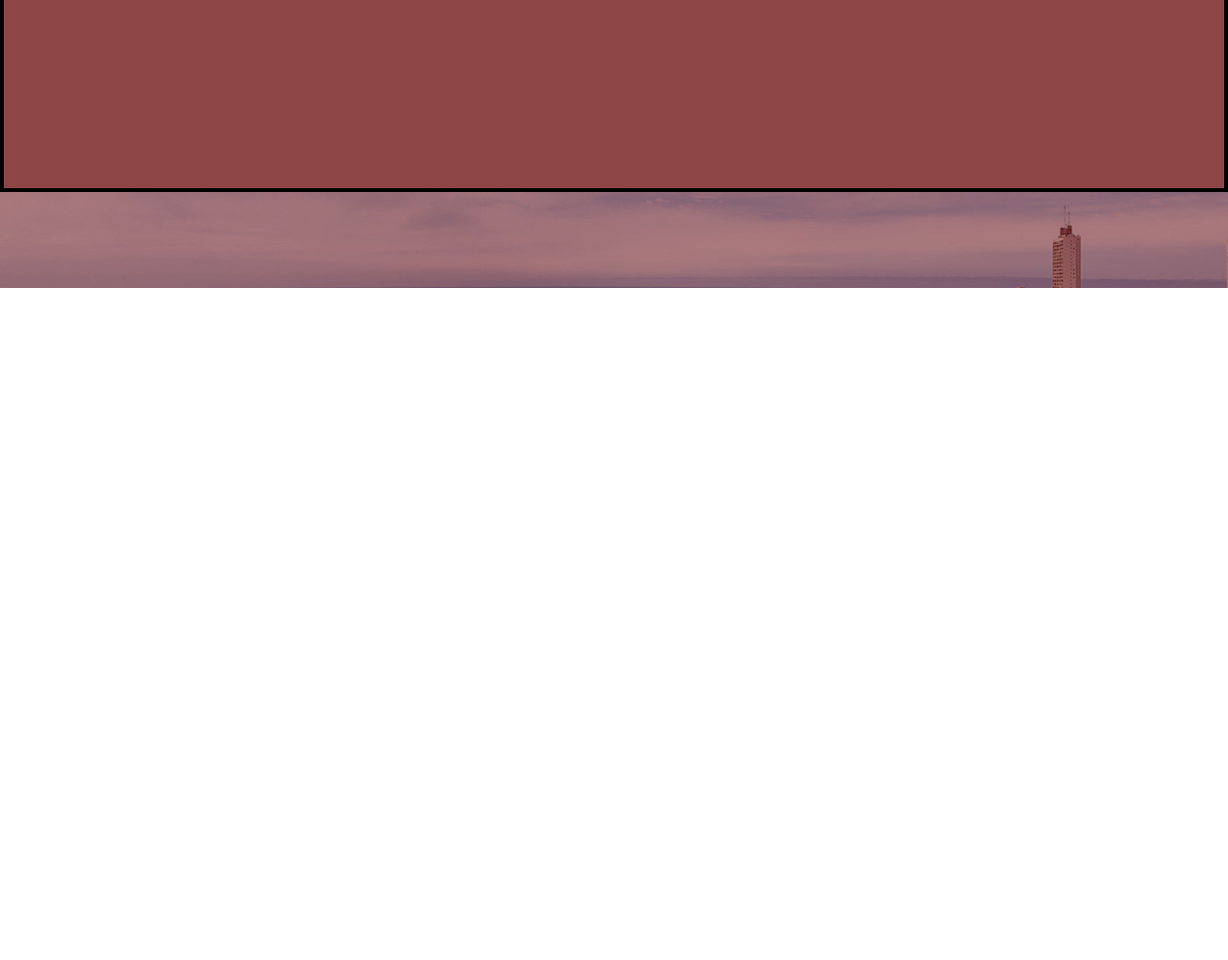
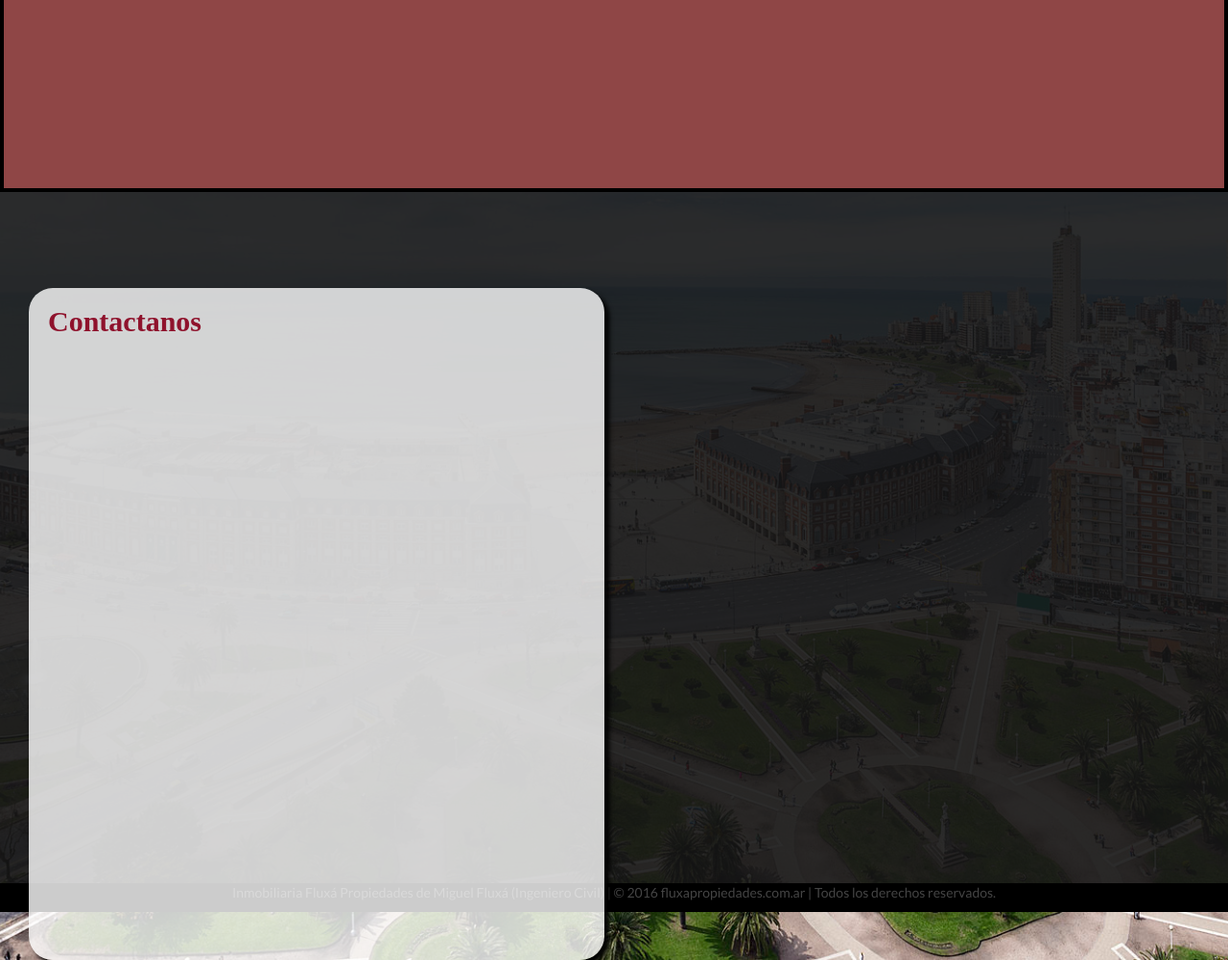
Before and after one commit to LeonardoMolina/nodejs-crud, a website: page public/html/main.html in a window 1280 px wide. Shown: the part 600-1600 px from the top of the page at 96% size. Before the commit the page ends 900 px from the top, so only its background shows below. Drawn offline with Linux system fonts and the light colour scheme; files that its build step writes are made by us from their sources; files whose address does not match are found by name.

Commit message:
More design.

```diff
--- a/public/css/main.css
+++ b/public/css/main.css
@@ -94,13 +94,45 @@ body, html {
 }
 
 .pie {
+	float :left;
 	width: 100%;
-	height: 100px;
-	background-color: rgba(100, 0, 0, 0.3);
+	height: 90%;
+	background-color: rgba(22, 22, 22,0.9);
+
+}
+
+.contacto {
+	padding: 20px;
+	border-radius: 25px;
+    border: 3px rgba(255,255,255,0.9);
+	position: absolute;
+	right: 550px;
+	margin: 100px;
+	height: 700px;
+	width: 600px;
+	background-color: rgba(255,255,255,0.8);
+	box-shadow: 5px 5px 5px #000000;
 }
 
 .datos {
+	float :left;
 	width: 100%;
-	height: 100px;
-	background-color: rgba(100, 0, 0, 0.3);
+	background-color: rgba(0, 0, 0, 1);
 }
+
+.telefono {
+	margin: 20px;
+	color: #F44D3C;
+}
+
+.titulo{
+	float: left;
+	font-family: 'open_sanssemibold';
+    font-weight: normal;
+    font-weight: bold;
+	display: block;
+    padding: 0 0 20px;
+    font-size: 30px;
+    line-height: 30px;
+    color: #8f122c;
+}
--- a/public/html/main.html
+++ b/public/html/main.html
@@ -127,16 +127,33 @@
     </div>
 
     <div class="pie">
-    	<div class="contacto">
+    	<div align="center" class="contacto" >
+          <div class="titulo">
+            Contactanos
+          </div>
 
-		</div>
-		<div class="datos">
 
+
+
+            <!--div  align="left" >
+                <i class="fa fa-phone fa-3x telefono"></i>
+                <i>21145125</i>
+                <div>
+                    <label for="usr">Name:</label>
+                    <input type="text" id="usr">
+                </div>
+            </div-->
 		</div>
 	</div>
 
+        <div class="datos">
+         <p align="center"> Inmobiliaria Fluxá Propiedades de Miguel Fluxá (Ingeniero Civil) | © 2016   fluxapropiedades.com.ar  | Todos los derechos reservados.</p>
+        </div>
+
+
     <script src="vendor/jquery/dist/jquery.min.js"></script>
     <script src="vendor/bootstrap/dist/js/bootstrap.min.js"></script>
+
     <script type="text/javascript">
     	$(".menu").click( function (el) {
     		debugger;
```
